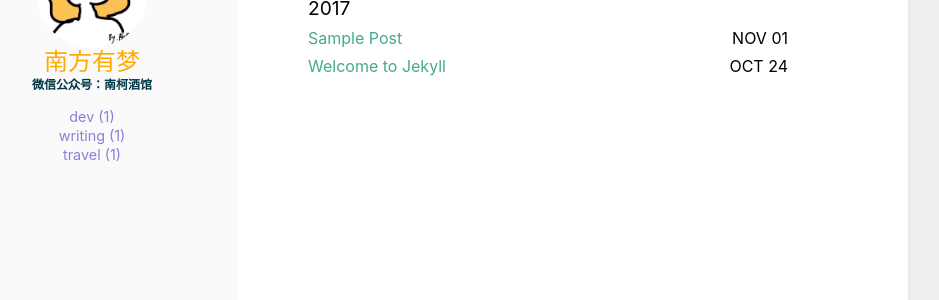
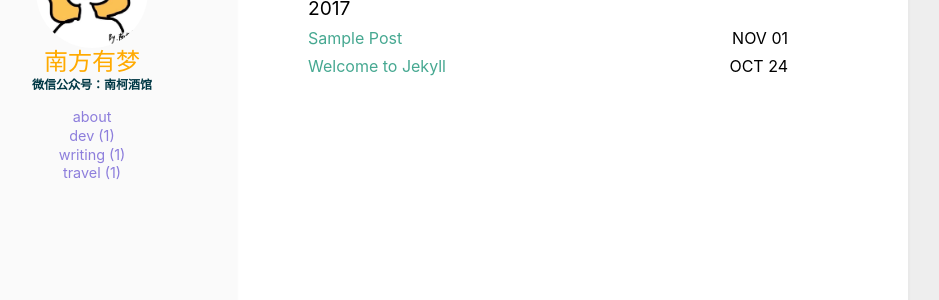
Before and after one commit to hackgov/hackgov.github.io, a Jekyll site: the page built from index.html, in a window 1280 px wide. Shown: the part 244-544 px from the top of the page, without its empty margins (212-1151 px from the left). Built offline with Jekyll 4.4.1, drawn with Linux system fonts in a browser that asks for light colours.

Commit message:
Update _config.yml

```diff
--- a/_config.yml
+++ b/_config.yml
@@ -22,7 +22,7 @@ user:
   pic: /assets/img/cat.jpg
   picAlt: "catbook"
   job: 微信公众号：南柯酒馆
-  aboutme: #true comment this out if you don't need the 'about' page.
+  aboutme: true #comment this out if you don't need the 'about' page.
 
 exclude:
   - README.md
```
